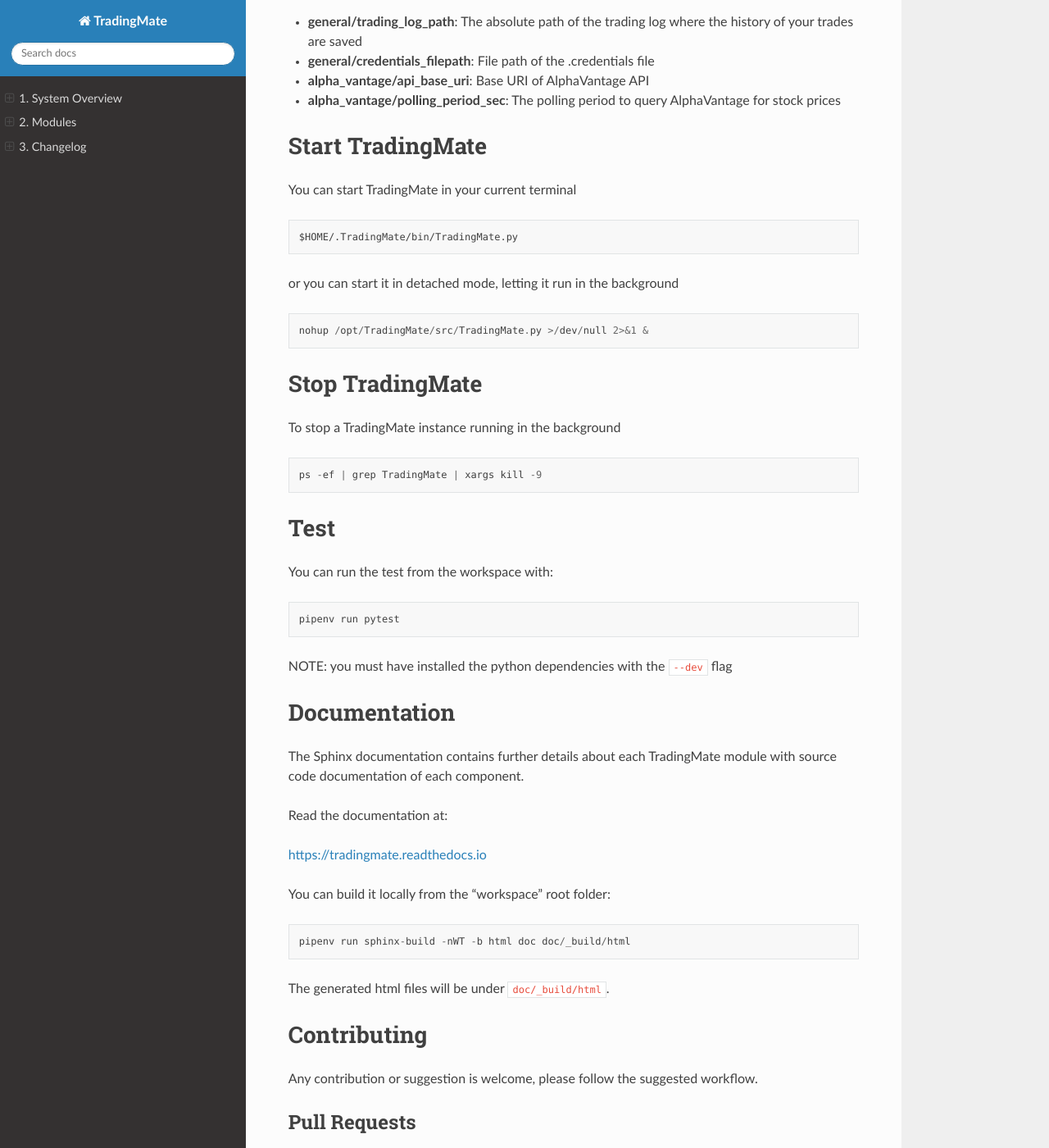
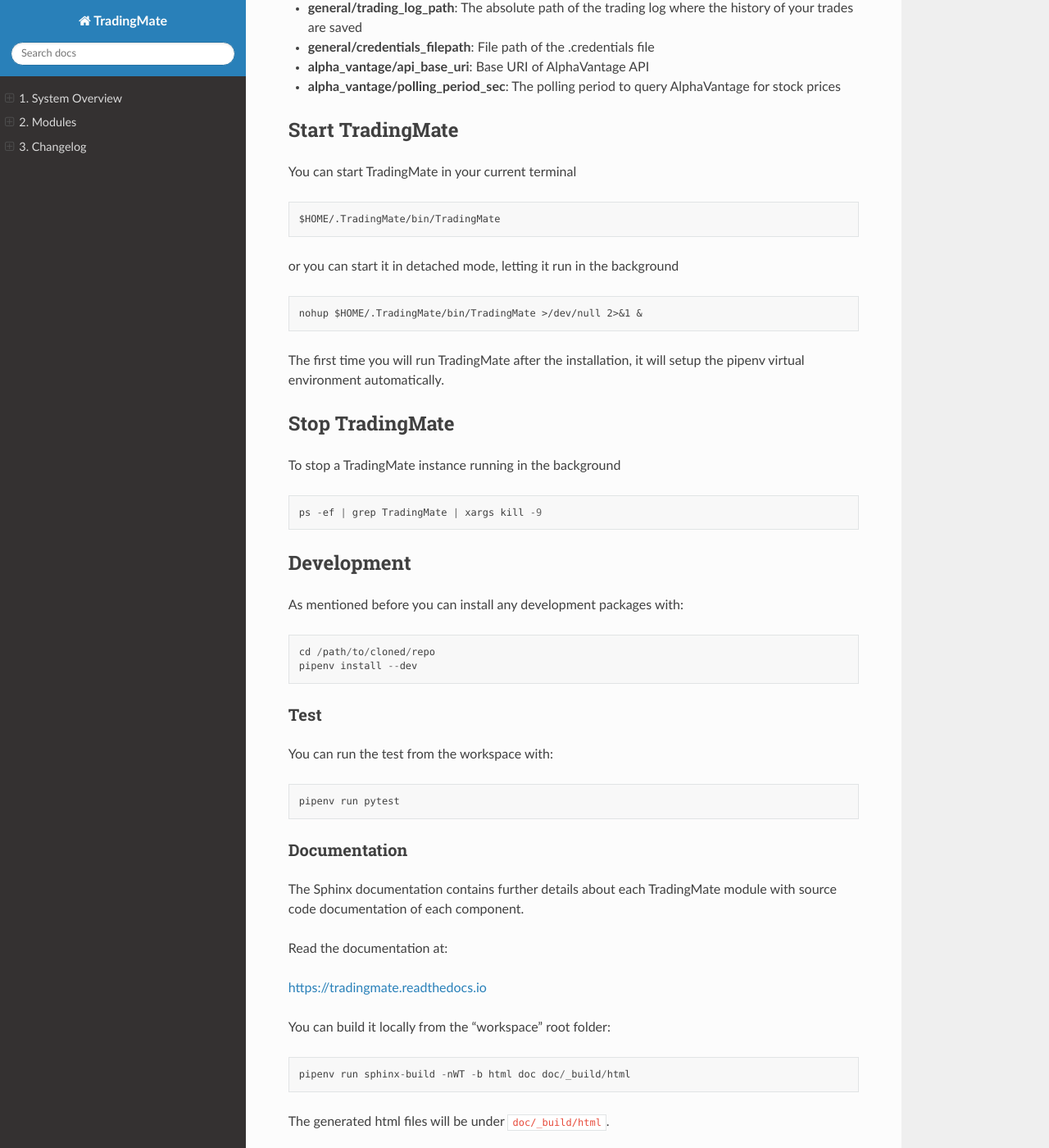
Before and after one commit to ilcardella/TradingMate, a Sphinx documentation site: the page built from doc/index.rst, in a window 1280 px wide and 1400 px high, scrolled down 2515 px. Shown: the whole window at 82% size. Built offline with Sphinx 7.4.7 and the Read the Docs theme 2.0.0, drawn with Linux system fonts in a browser that asks for light colours; some of the changed text lies outside the part shown.

Commit message:
Added start script and updated installation (#71)
* Added start script and updated installation

* Fixed title levels in doc

````diff
--- a/README.md
+++ b/README.md
@@ -5,7 +5,7 @@
 your trades with a simple and basic interface, showing the current status of
 your assets and the overall profit (or loss!)
 
-# Dependencies
+## Dependencies
 
 - Python 3.5+
 - Pipenv
@@ -14,17 +14,19 @@
 
 View `Pipfile` for the full list of python dependencies.
 
-# Install
+## Install
 
 First install python 3 and pipenv
 ```
-sudo apt-get update && sudo apt-get install python3 python3-pip
+sudo apt-get update
+sudo apt-get install python3 python3-pip
 sudo -H pip3 install -U pipenv
 ```
 
 The UI is based on Tkinter so let's install it
 ```
-sudo apt-get update && sudo apt-get install python3-tk
+sudo apt-get update
+sudo apt-get install python3-tk
 ```
 
 Clone this repo in your workspace and setup the python virtual environment
@@ -39,10 +41,14 @@
 ./install.py
 ```
 
-All necessary files will be copied in `/$HOME/.TradingMate/bin` by default.
-It is recommended to add this path to your `PATH` environment variable.
+All necessary files will be copied in `/$HOME/.TradingMate/bin`.
+It is recommended to add this path to your `PATH` environment variable adding
+the following to your `.bashrc`:
+```
+export PATH="$HOME/.TradingMate/bin:$PATH"
+```
 
-# Setup
+## Setup
 
 TradingMate uses AlphaVantage to fetch markets data online:
 
@@ -76,34 +82,43 @@
 - **alpha_vantage/api_base_uri**: Base URI of AlphaVantage API
 - **alpha_vantage/polling_period_sec**: The polling period to query AlphaVantage for stock prices
 
-# Start TradingMate
+## Start TradingMate
 
 You can start TradingMate in your current terminal
 ```
-$HOME/.TradingMate/bin/TradingMate.py
+$HOME/.TradingMate/bin/TradingMate
 ```
 or you can start it in detached mode, letting it run in the background
 ```
-nohup /opt/TradingMate/src/TradingMate.py >/dev/null 2>&1 &
+nohup $HOME/.TradingMate/bin/TradingMate >/dev/null 2>&1 &
 ```
 
-# Stop TradingMate
+The first time you will run TradingMate after the installation, it will setup
+the pipenv virtual environment automatically.
+
+## Stop TradingMate
 
 To stop a TradingMate instance running in the background
 ```
 ps -ef | grep TradingMate | xargs kill -9
 ```
 
-# Test
+## Development
+
+As mentioned before you can install any development packages with:
+```
+cd /path/to/cloned/repo
+pipenv install --dev
+```
+
+### Test
 
 You can run the test from the workspace with:
 ```
 pipenv run pytest
 ```
 
-NOTE: you must have installed the python dependencies with the `--dev` flag
-
-# Documentation
+### Documentation
 
 The Sphinx documentation contains further details about each TradingMate module
 with source code documentation of each component.
@@ -119,7 +134,7 @@
 
 The generated html files will be under `doc/_build/html`.
 
-# Contributing
+## Contributing
 
 Any contribution or suggestion is welcome, please follow the suggested workflow.
 
--- a/doc/index.rst
+++ b/doc/index.rst
@@ -2,7 +2,7 @@
 ===========================
 
 Introduction
-^^^^^^^^^^^^
+------------
 
 TradingMate is an autonomous trading system that uses customised strategies to
 trade in the London Stock Exchange market.
--- a/doc/source/system.rst
+++ b/doc/source/system.rst
@@ -8,7 +8,7 @@
 asset value, the overall profit/loss indicator and the trade history.
 
 TradingMate
-"""""""""""
+-----------
 
 TradingMate is the main entiy used to initialised all the
 components. It is the link between the user interface and the data.
````
Also changed, not shown: CHANGELOG.md (+1 -0 lines), doc/source/modules.rst (+14 -14 lines), install.py (+7 -0 lines), 1 other file.
